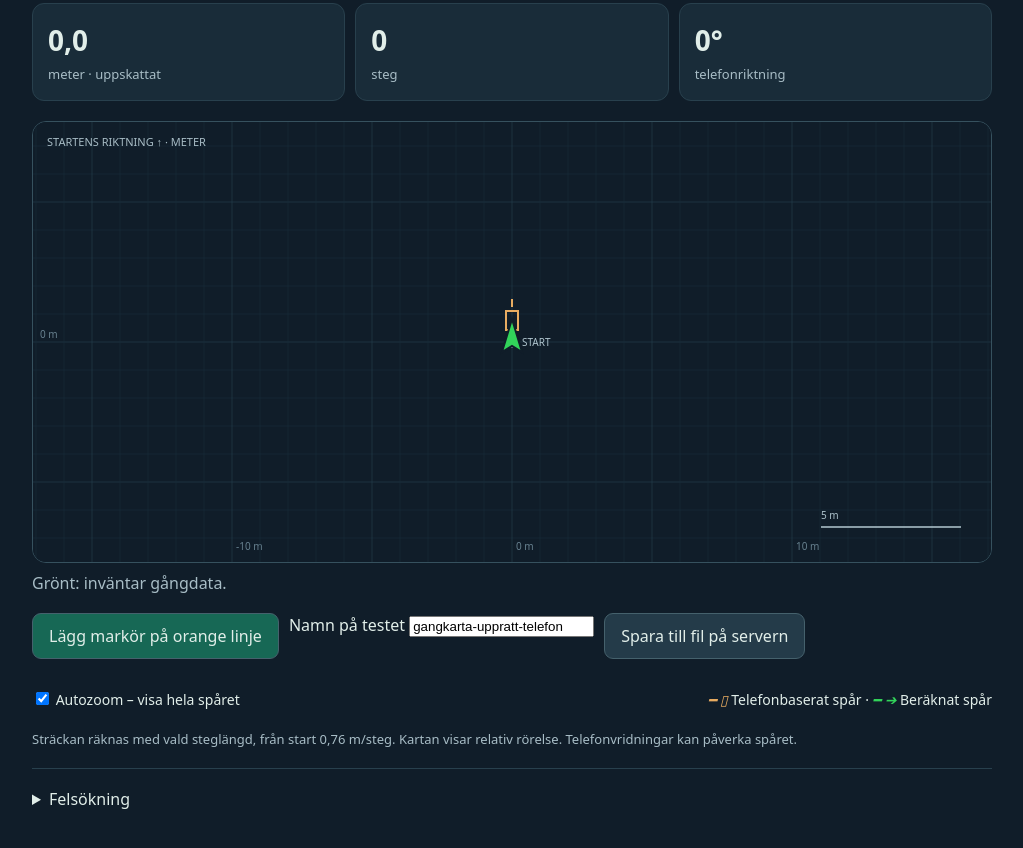
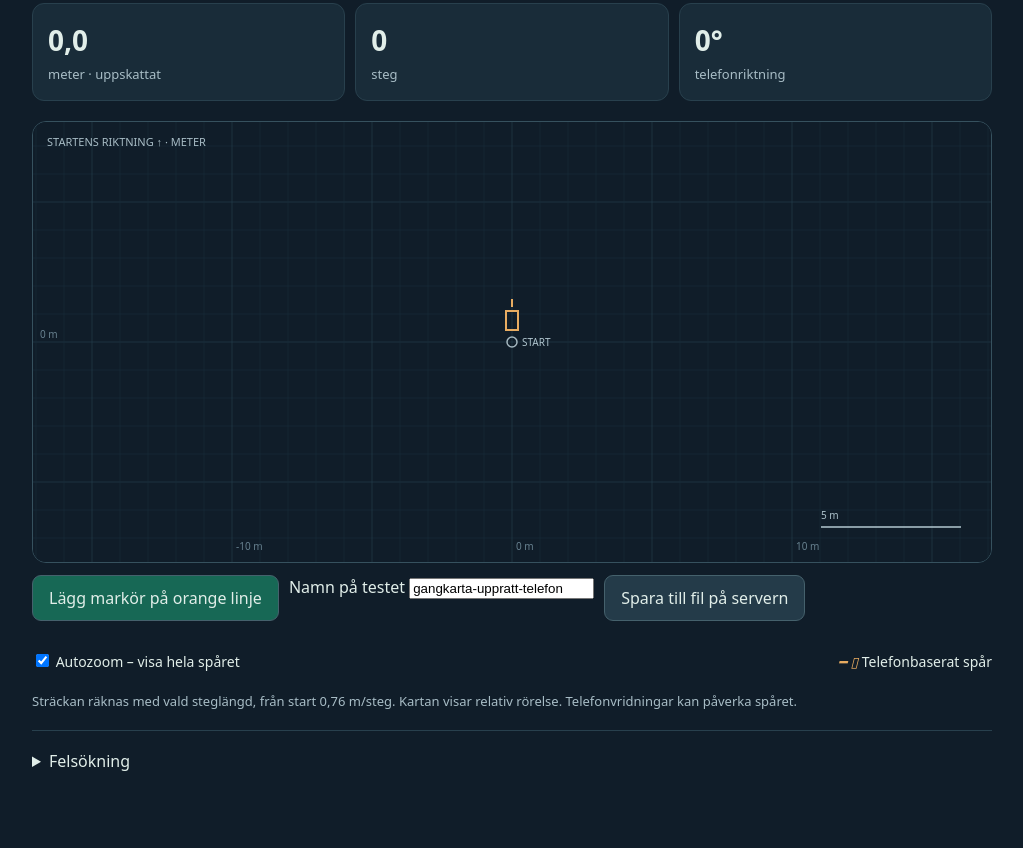
Before and after one commit to snhfhmw5tn-art/Qsys-Sensor-app-2, a website: page client/index.html in a window 1280 px wide. Shown: the part 598-1446 px from the top of the page, without its empty margins (128-1151 px from the left). After the commit the page ends 1409 px from the top, so only its background shows below. Drawn offline with Linux system fonts and the light colour scheme; no server answers.

Commit message:
Remove calculated green route and arrow from active walking app

```diff
--- a/client/app.js
+++ b/client/app.js
@@ -32,15 +32,6 @@ function archiveSegment(nextPhase) {
 const map = new LocalMapRenderer($('map'));
 function render() {
   const s = tracker.state;
-  const labels = {
-    waiting: 'Grönt: inväntar gångdata.',
-    following: 'Grönt: inväntar tillräckligt gångunderlag.',
-    checking: 'Grönt: telefonrörelse, inväntar normala steg för efterhandskorrigering.',
-    uncertain: 'Grönt: osäkert underlag, behåller senaste färdriktning.',
-    turning: 'Grönt: sväng registrerad med gyroskopet.',
-    supported: 'Grönt: färdriktning från gångens acceleration.',
-  };
-  $('calculatedStatus').textContent = labels[s.calculatedStatus ?? 'waiting'];
   map.render({ ...s, markers: markers.filter((m) => m.segment === segments.length) });
   $('markDeviation').disabled = !tracker.drawing;
   $('distance').textContent = s.distance.toLocaleString('sv-SE', {
--- a/client/index.html
+++ b/client/index.html
@@ -60,7 +60,6 @@
         <canvas id="map" aria-label="Gångspår med telefonens riktning"></canvas
         ><span class="map-label">STARTENS RIKTNING ↑ · METER</span>
       </div>
-      <p id="calculatedStatus" role="status">Inväntar gångdata.</p>
       <section id="mapTools">
         <div class="controls" style="margin-top: 12px">
           <button id="markDeviation" disabled>Lägg markör på orange linje</button>
@@ -72,10 +71,7 @@
         <p><a id="savedFile" hidden download></a></p>
         <div class="map-options">
           <label><input id="autoZoom" type="checkbox" checked /> Autozoom – visa hela spåret</label
-          ><span
-            ><i class="orange">━ ▯</i> Telefonbaserat spår · <i class="green">━ ➔</i> Beräknat
-            spår</span
-          >
+          ><span><i class="orange">━ ▯</i> Telefonbaserat spår</span>
         </div>
         <p class="note">
           Sträckan räknas med vald steglängd, från start 0,76 m/steg. Kartan visar relativ rörelse.
--- a/client/maps.js
+++ b/client/maps.js
@@ -182,7 +182,6 @@ export class LocalMapRenderer extends IMapRenderer {
         [
           ...state.trajectory,
           ...(state.phoneTrajectory ?? []),
-          ...(state.calculatedTrajectory ?? []),
           ...(state.referenceTrajectory ?? []),
           state,
         ].map((p) => rotateToTravel(p, viewHeading)),
@@ -247,18 +246,6 @@ export class LocalMapRenderer extends IMapRenderer {
         ctx.fillRect(p.x, p.y, C.cellSize * this.zoom, C.cellSize * this.zoom);
       }
     ctx.globalAlpha = 1;
-    ctx.save();
-    ctx.strokeStyle = '#32d45a';
-    ctx.lineWidth = 7;
-    ctx.setLineDash(state.calculatedStatus === 'supported' ? [] : [5, 3]);
-    ctx.beginPath();
-    (state.calculatedTrajectory ?? []).forEach((p, i) => {
-      const q = project(p);
-      if (i) ctx.lineTo(q.x, q.y);
-      else ctx.moveTo(q.x, q.y);
-    });
-    ctx.stroke();
-    ctx.restore();
     ctx.strokeStyle = '#e8ac61';
     ctx.lineWidth = 2;
     ctx.beginPath();
@@ -319,25 +306,6 @@ export class LocalMapRenderer extends IMapRenderer {
       ctx.fillText(String(marker.id), p.x, p.y);
       ctx.restore();
     }
-    const calculatedEnd = state.calculatedTrajectory?.at(-1);
-    if (calculatedEnd && Number.isFinite(state.calculatedHeading)) {
-      const p = project(calculatedEnd);
-      ctx.save();
-      ctx.translate(p.x, p.y);
-      ctx.rotate(radians(state.calculatedHeading - viewHeading));
-      ctx.beginPath();
-      ctx.moveTo(0, -23);
-      ctx.lineTo(10, 10);
-      ctx.lineTo(0, 4);
-      ctx.lineTo(-10, 10);
-      ctx.closePath();
-      ctx.fillStyle = '#32d45a';
-      ctx.fill();
-      ctx.strokeStyle = '#101d29';
-      ctx.lineWidth = 2;
-      ctx.stroke();
-      ctx.restore();
-    }
     const scale = spacing * 5;
     ctx.strokeStyle = '#b3c8d0';
     ctx.beginPath();
--- a/client/walking.js
+++ b/client/walking.js
@@ -1,4 +1,3 @@
-import { CompensatedRoute } from './travel.js';
 import {
   SensorPreprocessor,
   HeadingEstimator,
@@ -10,7 +9,6 @@ import { radians, wrap, config as C } from '../shared/config.js';
 export class WalkingTracker {
   constructor({ stepLength = 0.7, drawing = true } = {}) {
     this.stepLength = stepLength;
-    this.calculated = new CompensatedRoute(stepLength);
     this.drawing = drawing;
     this.preprocessor = new SensorPreprocessor();
     this.detector = new GaitStepDetector();
@@ -27,9 +25,6 @@ export class WalkingTracker {
       steps: 0,
       heading: 0,
       deviceHeading: 0,
-      calculatedHeading: this.calculated.heading,
-      calculatedTrajectory: this.calculated.trajectory,
-      calculatedStatus: this.calculated.status,
       phoneX: 0,
       phoneY: 0,
       phoneTrajectory: [{ x: 0, y: 0, t: 0, distance: 0, kind: 'start' }],
@@ -56,14 +51,12 @@ export class WalkingTracker {
       orientationEvents: this.orientations,
       derived: this.history,
       state: this.state,
-      calculatedDirection: this.calculated.exportHistory(),
     };
   }
   process(raw) {
     if (this.previous !== undefined && raw.t - this.previous > C.maximumSampleGap) {
       this.detector = new GaitStepDetector();
       this.preprocessor.previous = null;
-      this.calculated.resetEvidence();
     }
     this.previous = raw.t;
     this.hasGyro = Array.isArray(raw.gyro);
@@ -72,12 +65,9 @@ export class WalkingTracker {
     this.heading.update(s, null, 'Standing');
     if (s.orientation) this.orient(s.orientation, s.t, false);
     const peaks = this.detector.update(s);
-    this.calculated.update(this.detector.features, this.heading.deviceYaw, s.t, peaks, s);
     this.history.push({
       t: s.t,
       phoneHeading: this.heading.deviceYaw,
-      calculatedHeadingLive: this.calculated.heading,
-      calculatedStatus: this.calculated.status,
       orientationHeading: this.heading.orientationYaw,
       yawRate: s.yawRate,
       vertical: s.vertical,
@@ -95,7 +85,6 @@ export class WalkingTracker {
       this.state.phoneX += length * Math.sin(radians(phone));
       this.state.phoneY += length * Math.cos(radians(phone));
       this.state.distance += length;
-      this.calculated.append(peak.t, phone, this.state.distance);
       this.state.phoneTrajectory.push({
         x: this.state.phoneX,
         y: this.state.phoneY,
@@ -104,9 +93,6 @@ export class WalkingTracker {
         kind: 'movement',
       });
     }
-    this.state.calculatedTrajectory = this.calculated.trajectory;
-    this.state.calculatedHeading = this.calculated.heading;
-    this.state.calculatedStatus = this.calculated.status;
     this.state.x = this.state.phoneX;
     this.state.y = this.state.phoneY;
     this.state.trajectory = this.state.phoneTrajectory;
--- a/sw.js
+++ b/sw.js
@@ -1,4 +1,4 @@
-const CACHE = 'qsys-motion-v54';
+const CACHE = 'qsys-motion-v55';
 const FILES = [
   '/',
   '/client/style.css',
@@ -6,7 +6,6 @@ const FILES = [
   '/client/pipeline.js',
   '/client/sources.js',
   '/client/walking.js',
-  '/client/travel.js',
   '/client/maps.js',
   '/shared/config.js',
 ];
```
Also changed, not shown: tests/walking.test.js (+3 -3 lines), README.md.
